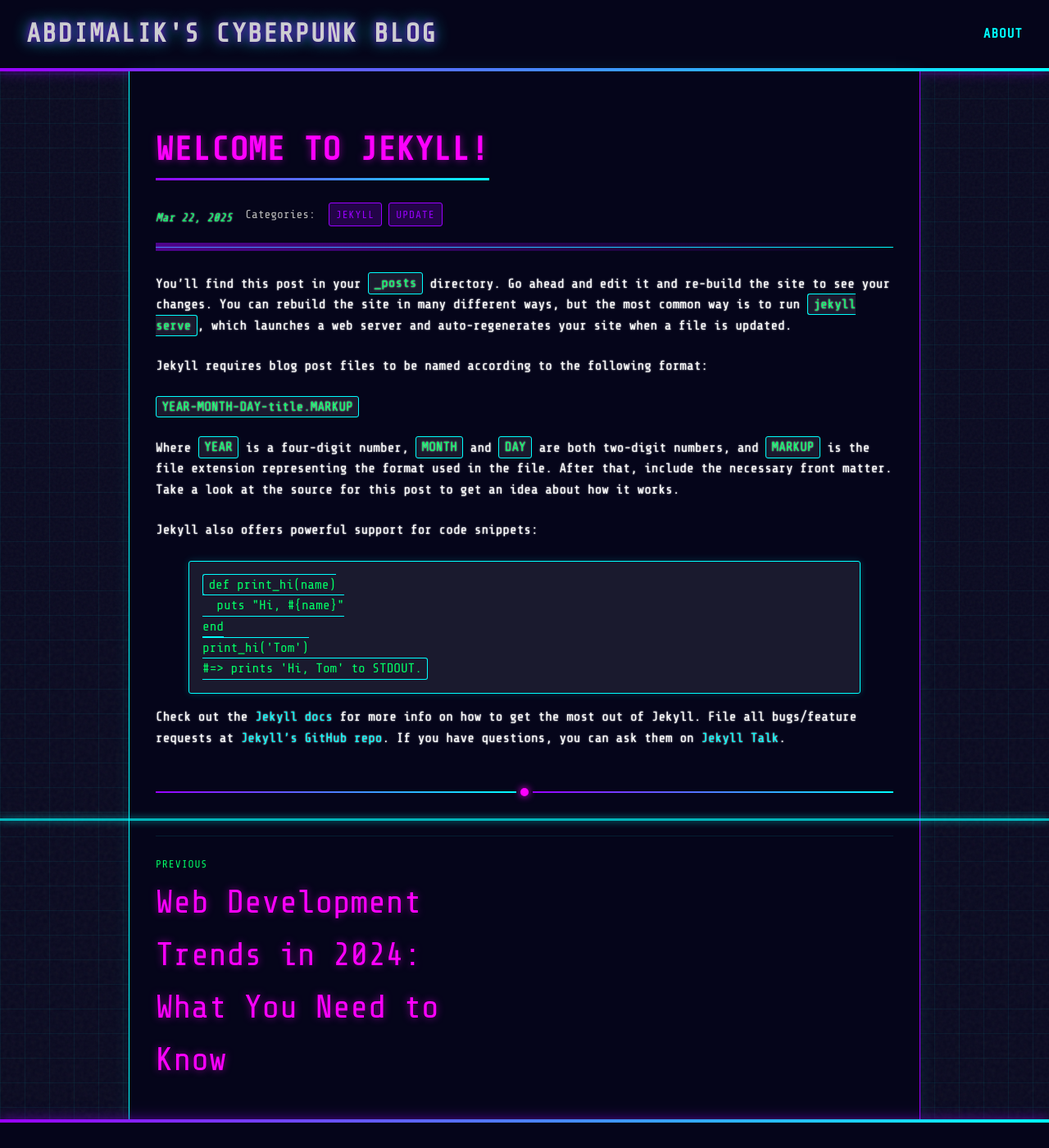
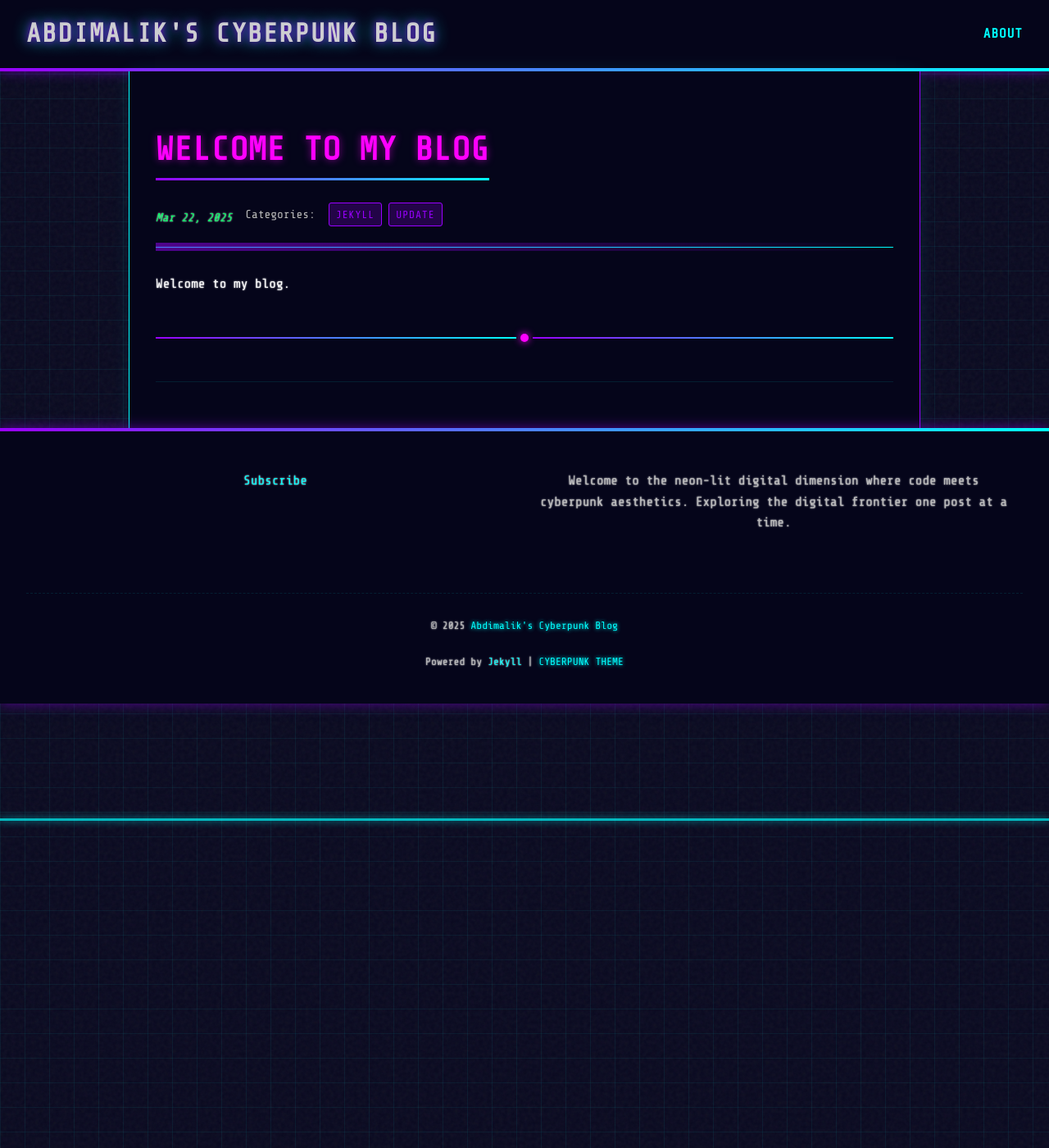
Before and after one commit to malik0/malik0.github.io, a Jekyll site: the page built from _posts/2025-03-22-welcome-to-jekyll.markdown, in a window 1280 px wide and 1400 px high. Shown: the whole window at 82% size. Built offline with Jekyll 4.4.1, drawn with Linux system fonts in a browser that asks for light colours.

Commit message:
Remove outdated post on web development trends in 2024 and update title of Jekyll welcome post to "Welcome to my blog".

```diff
--- a/_posts/2024-05-16-web-development-trends-2024.markdown
+++ /dev/null
@@ -1,38 +0,0 @@
----
-layout: post
-title:  "Web Development Trends in 2024: What You Need to Know"
-date:   2024-05-16 12:00:00 +0000
-categories: web development
----
-
-The world of web development continues to evolve at a rapid pace, with new technologies, frameworks, and practices emerging regularly. As we're nearly halfway through 2024, let's explore some of the most significant trends that are shaping how we build for the web today.
-
-## AI-Assisted Development
-
-AI tools have transformed from experimental curiosities to essential components of a developer's toolkit. GitHub Copilot, Amazon CodeWhisperer, and other AI coding assistants now help developers write code faster, debug more efficiently, and learn new frameworks. These tools don't just save time—they're changing how we approach problem-solving in development.
-
-## The Rise of Edge Computing
-
-Edge computing continues to gain momentum as applications increasingly move computation closer to where data is created. Frameworks like Cloudflare Workers, Vercel Edge Functions, and Netlify Edge have made it easier than ever to deploy code globally, reducing latency and improving user experiences worldwide.
-
-## Web Components and Micro-Frontends
-
-As applications grow in complexity, we're seeing increased adoption of web components and micro-frontend architectures. This approach allows teams to build and deploy parts of their applications independently, improving development velocity and maintainability of large-scale applications.
-
-## Server Components
-
-React Server Components, Next.js App Router, and similar technologies have blurred the line between server and client rendering. This hybrid approach enables developers to build applications that deliver the best of both worlds: the interactivity of client-side apps with the performance benefits of server rendering.
-
-## Enhanced Browser APIs
-
-Modern browsers continue to gain powerful native capabilities through new APIs. From the File System Access API to WebGPU, WebTransport, and Web Authentication, developers can now build more capable web applications that rival native apps in functionality and performance.
-
-## Sustainability in Web Development
-
-Energy efficiency and sustainability have become important considerations in web development. Tools for measuring and optimizing the carbon footprint of websites are gaining traction, and developers are increasingly aware of how their coding choices impact energy consumption.
-
-## What's Next?
-
-As we look toward the second half of 2024, we expect to see continued evolution in these areas, with a particular focus on AI integration, performance optimization, and accessibility. The most successful developers will be those who can balance adopting new technologies with maintaining performant, accessible, and sustainable web applications.
-
-What web development trends are you most excited about this year? I'd love to hear your thoughts in the comments below!
--- a/_posts/2025-03-22-welcome-to-jekyll.markdown
+++ b/_posts/2025-03-22-welcome-to-jekyll.markdown
@@ -1,29 +1,8 @@
 ---
 layout: post
-title:  "Welcome to Jekyll!"
+title:  "Welcome to my blog"
 date:   2025-03-22 18:03:42 +0000
 categories: jekyll update
 ---
-You’ll find this post in your `_posts` directory. Go ahead and edit it and re-build the site to see your changes. You can rebuild the site in many different ways, but the most common way is to run `jekyll serve`, which launches a web server and auto-regenerates your site when a file is updated.
 
-Jekyll requires blog post files to be named according to the following format:
-
-`YEAR-MONTH-DAY-title.MARKUP`
-
-Where `YEAR` is a four-digit number, `MONTH` and `DAY` are both two-digit numbers, and `MARKUP` is the file extension representing the format used in the file. After that, include the necessary front matter. Take a look at the source for this post to get an idea about how it works.
-
-Jekyll also offers powerful support for code snippets:
-
-{% highlight ruby %}
-def print_hi(name)
-  puts "Hi, #{name}"
-end
-print_hi('Tom')
-#=> prints 'Hi, Tom' to STDOUT.
-{% endhighlight %}
-
-Check out the [Jekyll docs][jekyll-docs] for more info on how to get the most out of Jekyll. File all bugs/feature requests at [Jekyll’s GitHub repo][jekyll-gh]. If you have questions, you can ask them on [Jekyll Talk][jekyll-talk].
-
-[jekyll-docs]: https://jekyllrb.com/docs/home
-[jekyll-gh]:   https://github.com/jekyll/jekyll
-[jekyll-talk]: https://talk.jekyllrb.com/
+Welcome to my blog.
```
